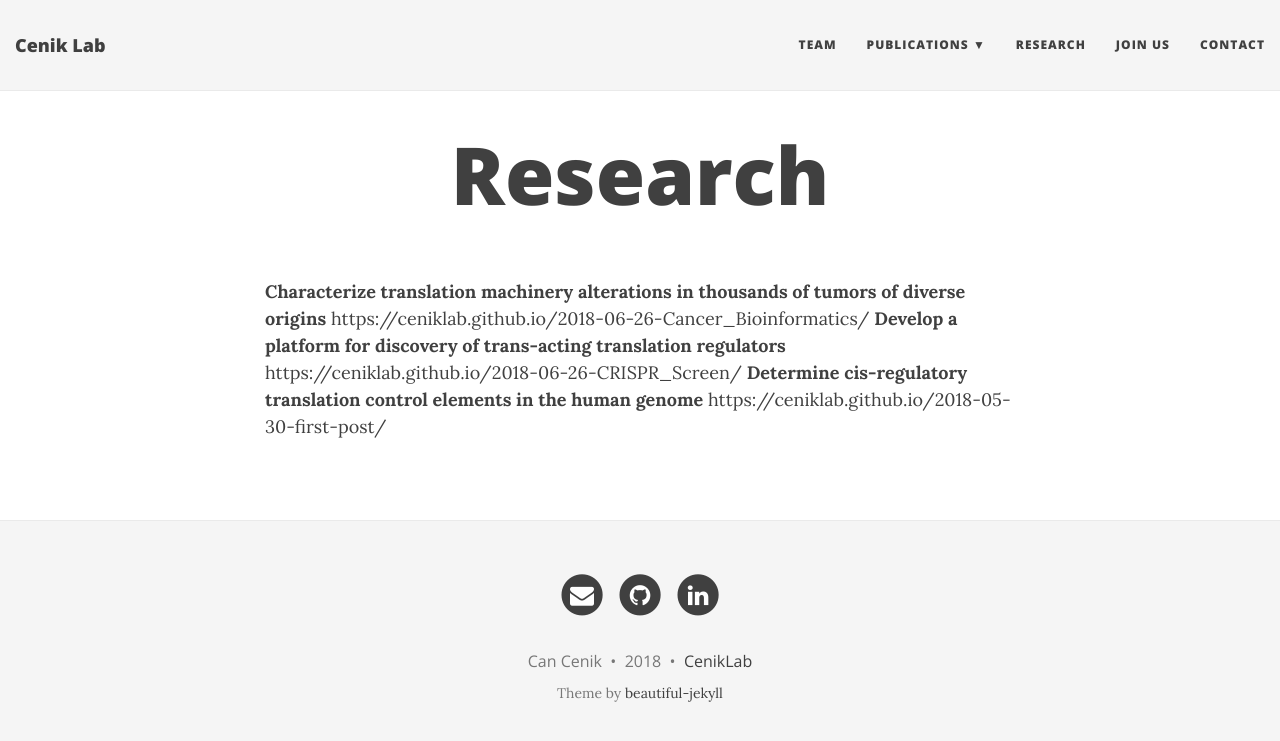
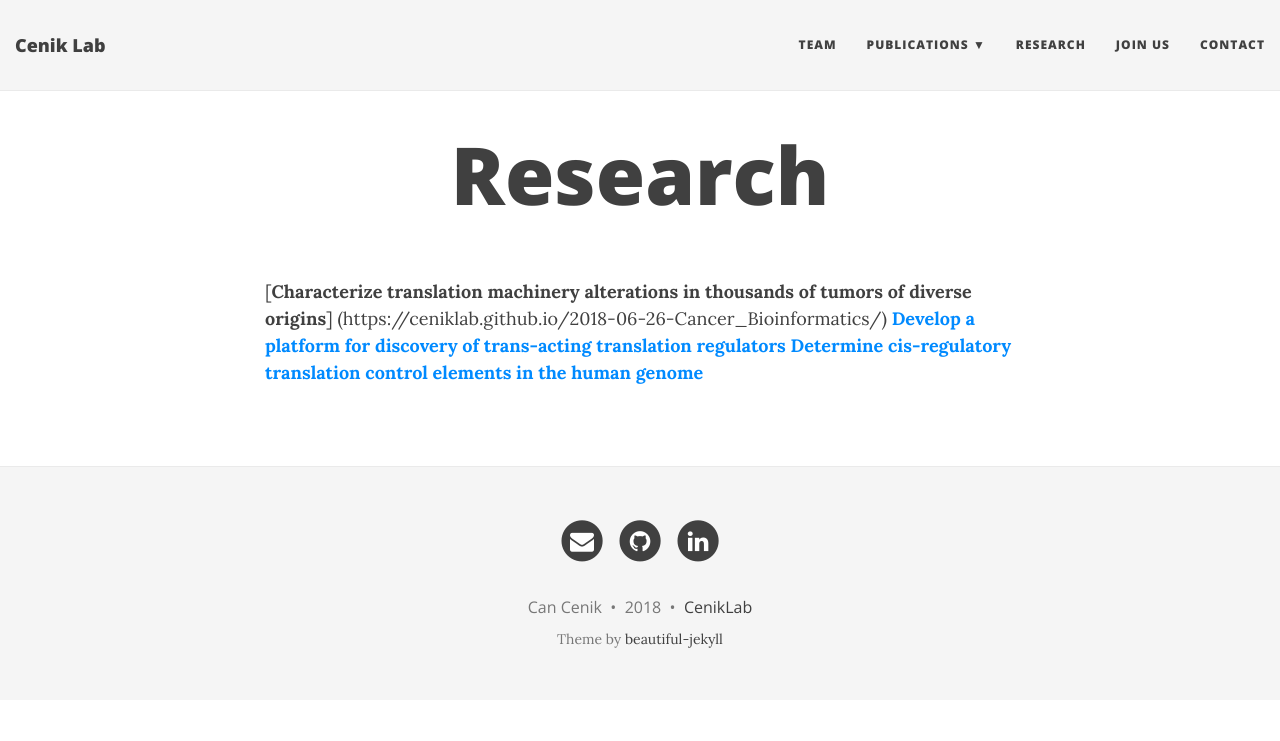
Before and after one commit to CenikLab/CenikLab.github.io, a Jekyll site: the page built from research.md, in a window 1280 px wide. Shown: the top 741 px of the page. Built offline with Jekyll 4.4.1, drawn with Linux system fonts in a browser that asks for light colours; nearby versions of some CDN libraries.

```diff
--- a/_layouts/post.html
+++ b/_layouts/post.html
@@ -55,12 +55,12 @@ layout: base
       <ul class="pager blog-pager">
         {% if page.previous.url %}
         <li class="previous">
-          <a href="{{ page.previous.url | prepend: site.baseurl | replace: '//', '/' }}" data-toggle="tooltip" data-placement="top" title="{{page.previous.title}}">&larr; Previous Post</a>
+          <a href="{{ page.previous.url | prepend: site.baseurl | replace: '//', '/' }}" data-toggle="tooltip" data-placement="top" title="{{page.previous.title}}">&larr; Previous Topic</a>
         </li>
         {% endif %}
         {% if page.next.url %}
         <li class="next">
-          <a href="{{ page.next.url | prepend: site.baseurl | replace: '//', '/' }}" data-toggle="tooltip" data-placement="top" title="{{page.next.title}}">Next Post &rarr;</a>
+          <a href="{{ page.next.url | prepend: site.baseurl | replace: '//', '/' }}" data-toggle="tooltip" data-placement="top" title="{{page.next.title}}">Next Topic &rarr;</a>
         </li>
         {% endif %}
       </ul>
--- a/research.md
+++ b/research.md
@@ -4,9 +4,6 @@ title: Research
 subtitle:
 ---
 
-**Characterize translation machinery alterations in thousands of tumors of diverse origins**
-https://ceniklab.github.io/2018-06-26-Cancer_Bioinformatics/
-**Develop a platform for discovery of trans-acting translation regulators**
-https://ceniklab.github.io/2018-06-26-CRISPR_Screen/
-**Determine cis-regulatory translation control elements in the human genome**
-https://ceniklab.github.io/2018-05-30-first-post/
+[**Characterize translation machinery alterations in thousands of tumors of diverse origins**] (https://ceniklab.github.io/2018-06-26-Cancer_Bioinformatics/)
+[**Develop a platform for discovery of trans-acting translation regulators**](https://ceniklab.github.io/2018-06-26-CRISPR_Screen/)
+[**Determine cis-regulatory translation control elements in the human genome**](https://ceniklab.github.io/2018-05-30-first-post/)
```
Also changed, not shown: team.md (+13 -1 lines), pubs.md (line endings or trailing spaces).
